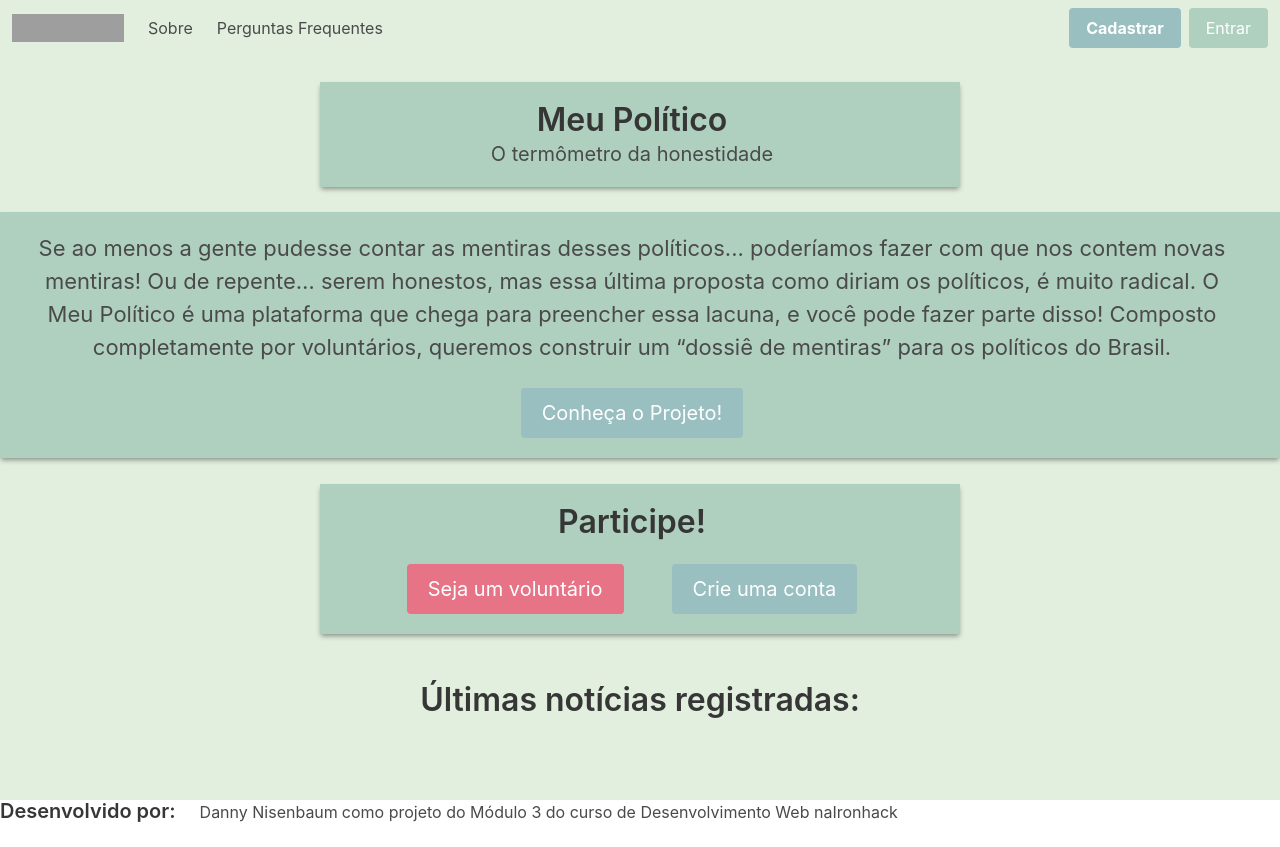
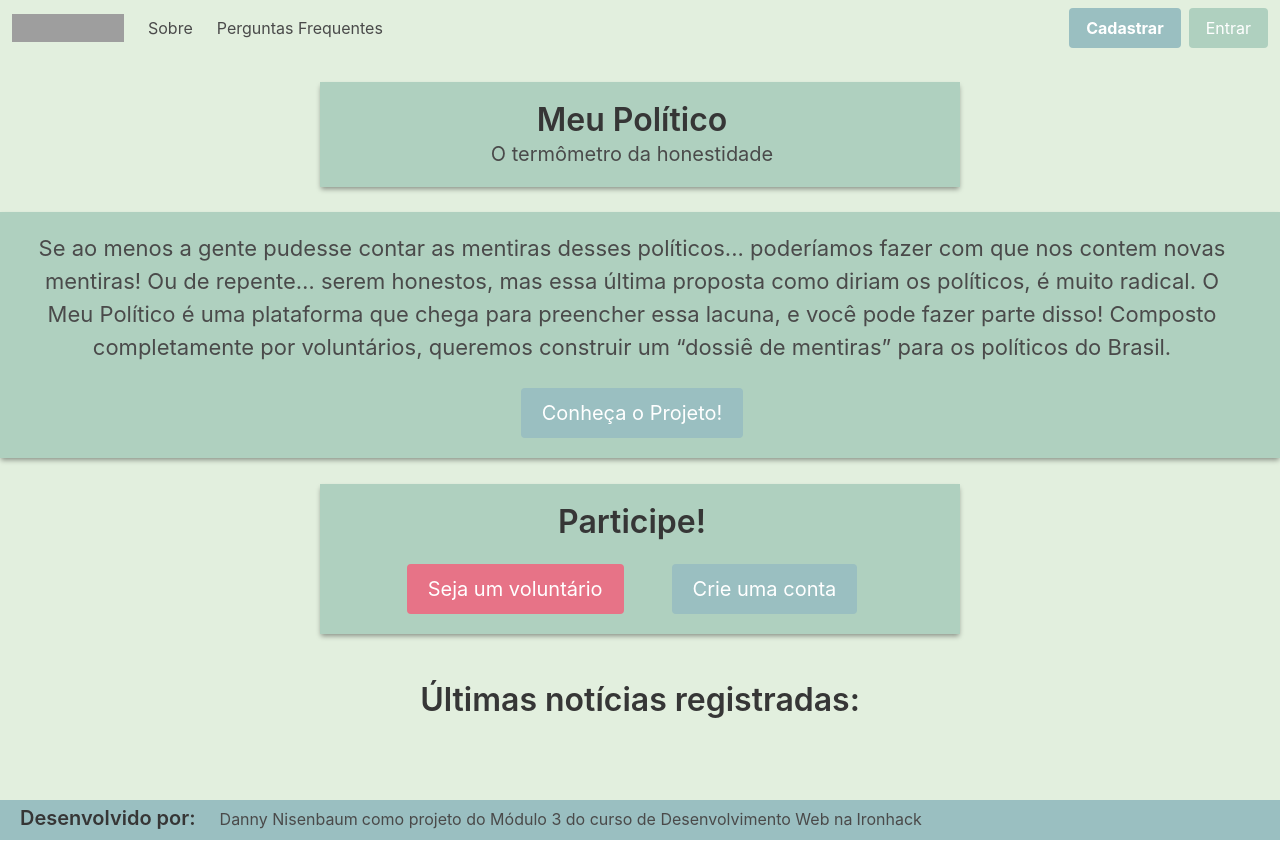
Before and after one commit to unimatrix2/meu-politico-front, a React (Create React App) app: page / in a window 1280 px wide. Built offline with nearby package versions, Linux system fonts and the light colour scheme; grey boxes are pictures that could not be loaded.

Commit message:
added footer styles

```diff
--- a/src/components/Home/Home.css
+++ b/src/components/Home/Home.css
@@ -45,3 +45,20 @@
     color: rgb(255, 255, 255) !important;
     font-size: 20px !important;
 }
+
+.custom-footer {
+    padding: 7px 0 0 20px;
+    height: 40px;
+    background-color: var(--opal) !important;
+}
+.custom-anchor:hover {
+    color: var(--ultraRed);
+}
+
+.custom-ironhack {
+    padding-left: 4px;
+}
+
+.custom-ironhack:hover {
+    color: var(--cambridgeBlue);
+}
```
